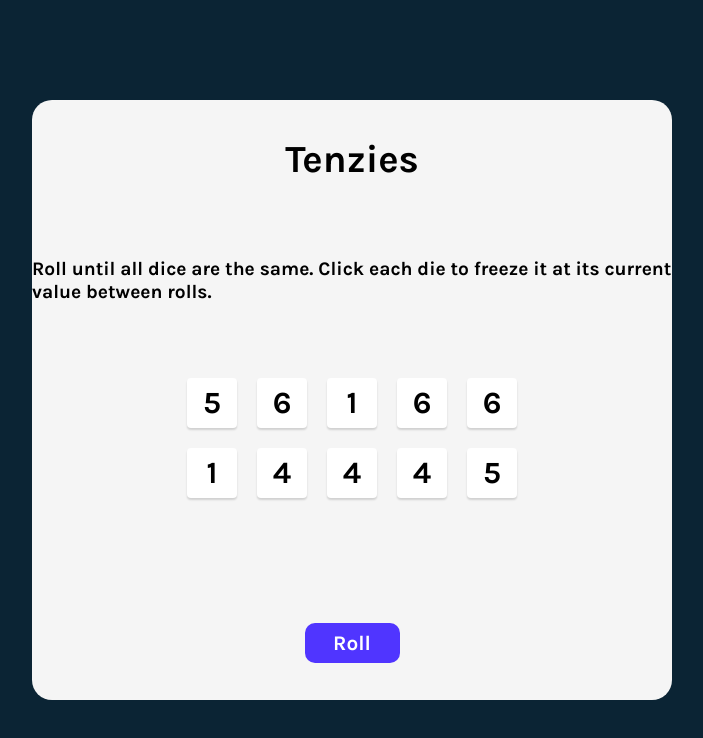
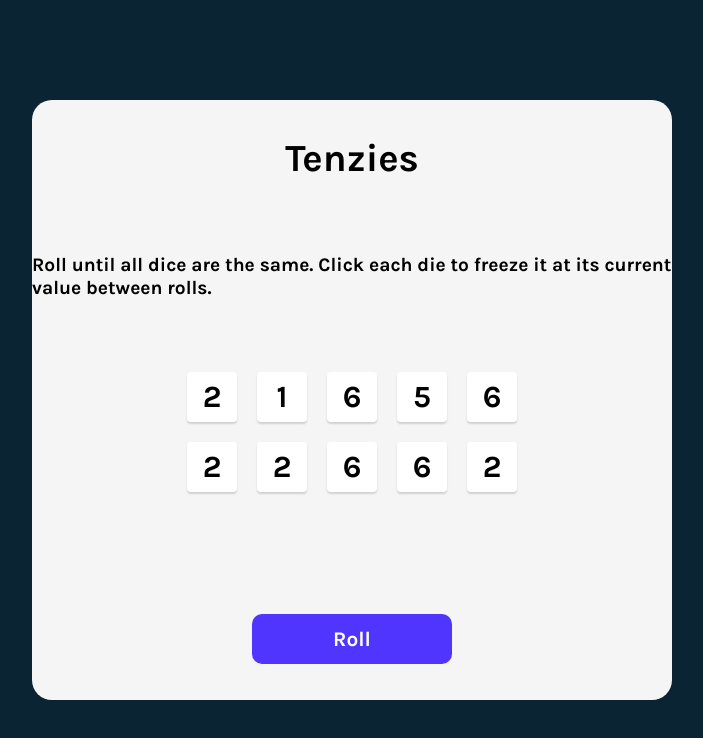
Before and after one commit to GiseleBCSantos/AprendendoReact, a React (Vite) app in the folder Section4/tenziesGame/: page / in a window 1280 px wide. Shown: the top 738 px of the page, without its empty margins (288-991 px from the left). Built offline with nearby package versions, Linux system fonts and the light colour scheme.

Commit message:
:sparkles: feat: Add End Game

```diff
--- a/Section4/tenziesGame/index.html
+++ b/Section4/tenziesGame/index.html
@@ -5,7 +5,7 @@
     <link rel="icon" type="image/svg+xml" href="/vite.svg" />
     <meta name="viewport" content="width=device-width, initial-scale=1.0" />
     <link href="https://fonts.googleapis.com/css2?family=Inter&family=Karla:wght@700&display=swap" rel="stylesheet">
-    <title>Vite + React</title>
+    <title>Tenzies Game</title>
   </head>
   <body>
     <div id="root"></div>
--- a/Section4/tenziesGame/package.json
+++ b/Section4/tenziesGame/package.json
@@ -12,6 +12,7 @@
   "dependencies": {
     "nanoid": "^5.0.7",
     "react": "^18.2.0",
+    "react-confetti": "^6.1.0",
     "react-dom": "^18.2.0"
   },
   "devDependencies": {
--- a/Section4/tenziesGame/src/App.css
+++ b/Section4/tenziesGame/src/App.css
@@ -33,8 +33,8 @@ main{
 }
 
 .newRoll{
-  width: 95px;
-  height: 40px;
+  width: 200px;
+  height: 50px;
   border-radius: 10px;
   margin-top: 50px;
   border: none;
--- a/Section4/tenziesGame/src/App.jsx
+++ b/Section4/tenziesGame/src/App.jsx
@@ -1,15 +1,28 @@
-import React, { useState } from 'react'
+import React, { useEffect, useState } from 'react'
 import reactLogo from './assets/react.svg'
 import viteLogo from '/vite.svg'
 import './App.css'
 import Die from './components/Die'
 import {nanoid} from 'nanoid'
+import Confetti from 'react-confetti'
 
 function App() {
 
   const [dice, setDice] = useState(allNewDice())
+  const [tenzies, setTenzies] = useState(false)
 
-  function newDice(){
+
+  useEffect(() => {
+    const allHeld = dice.every(die => die.isHeld === true)
+    const firstDieValue = dice[0].value
+    const allSameValue = dice.every(die => die.value === firstDieValue)
+
+    if (allHeld && allSameValue){
+      setTenzies(true)
+    }
+  }, [dice])
+
+  function newDie(){
     return {
       id: nanoid(),
       value: Math.ceil(Math.random() * 6),
@@ -20,7 +33,7 @@ function App() {
   function allNewDice(){
     let diesArray = []
     for (let i=0; i<10; i++){
-      diesArray.push(newDice())
+      diesArray.push(newDie())
     }
 
     return diesArray
@@ -38,6 +51,16 @@ function App() {
     )))
   }
 
+
+  function rollDice(){
+    setDice(prevDice => prevDice.map(die => (
+      die.isHeld ?
+      die
+      :
+      newDie()
+    )))
+  }
+
   const dices = dice.map(die => <Die
                                   key={die.id}
                                   value={die.value}
@@ -45,24 +68,16 @@ function App() {
                                   holdDice={() => holdDice(die.id)}
                                 />)
 
-  function rollDice(){
-    setDice(prevDice => prevDice.map(die => (
-      die.isHeld ?
-      die
-      :
-      newDice()
-    )))
-  }
-
   return (
     <main>
+      {tenzies && <Confetti />}
       <h1 className='title'>Tenzies</h1>
       <p className='instructions'>Roll until all dice are the same. Click each die to freeze it at its current value between rolls.</p>
       <div className="dies">
         {dices}
       </div>
 
-      <button className='newRoll' onClick={rollDice}>Roll</button>
+      <button className='newRoll' onClick={rollDice}>{tenzies ? 'New Game' : 'Roll'}</button>
     </main>
   )
 }
```
Also changed, not shown: 1 other file (tests, documents, lock files or other folders).
